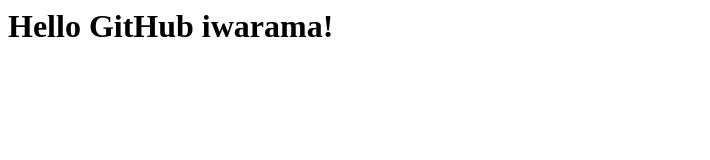
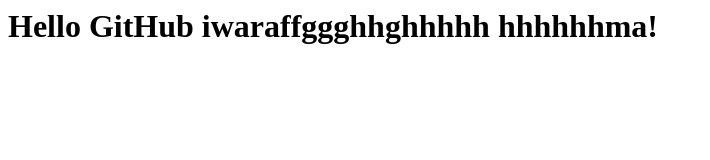
Before and after one commit to mrzinson/Zinsonbot, a plain HTML site: page index.html in a window 1280 px wide. Shown: the whole page, without its empty margins (0-710 px from the left). Drawn offline with Linux system fonts and the light colour scheme.

Commit message:
Update index.html

```diff
--- a/index.html
+++ b/index.html
@@ -1,4 +1,4 @@
 <html>
 <head><title>My First GitHub Page</title></head>
-<body><h1>Hello GitHub iwarama!</h1></body>
+<body><h1>Hello GitHub iwaraffggghhghhhhh hhhhhhma!</h1></body>
 </html>
```
